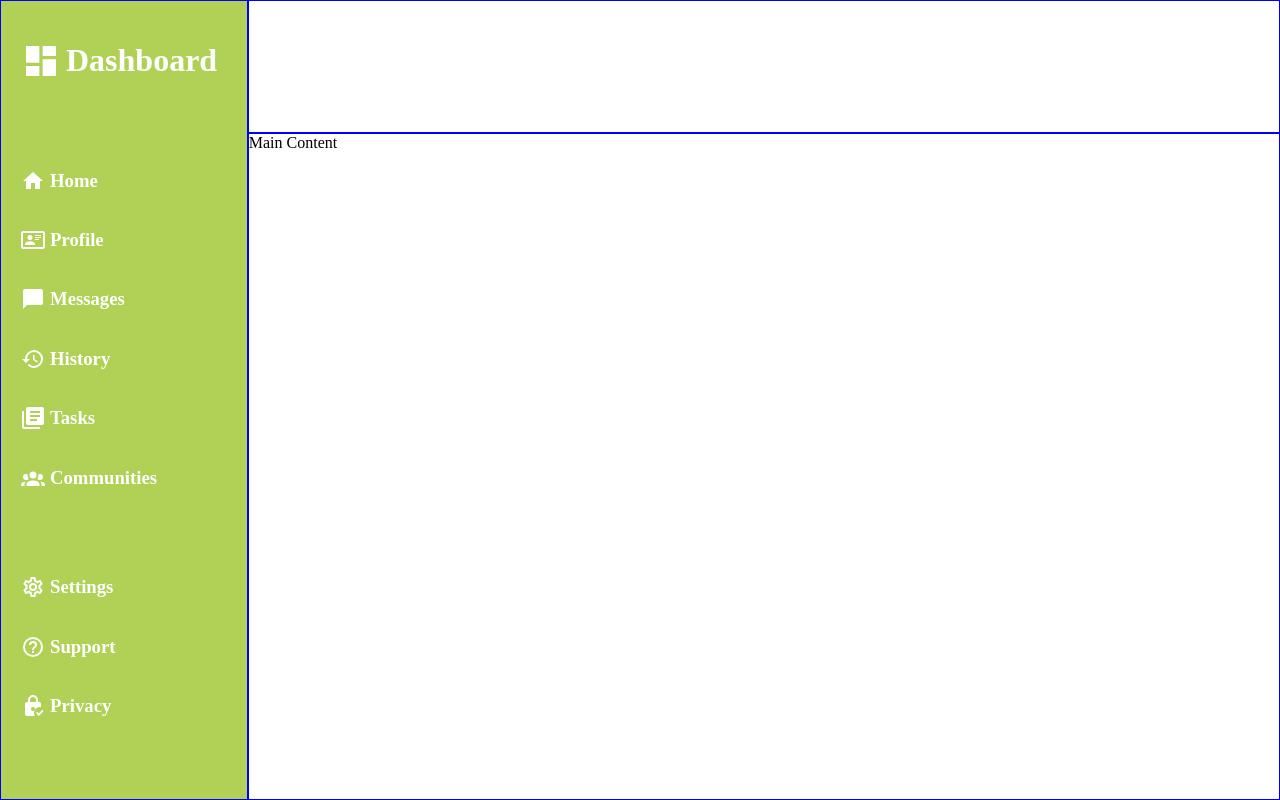
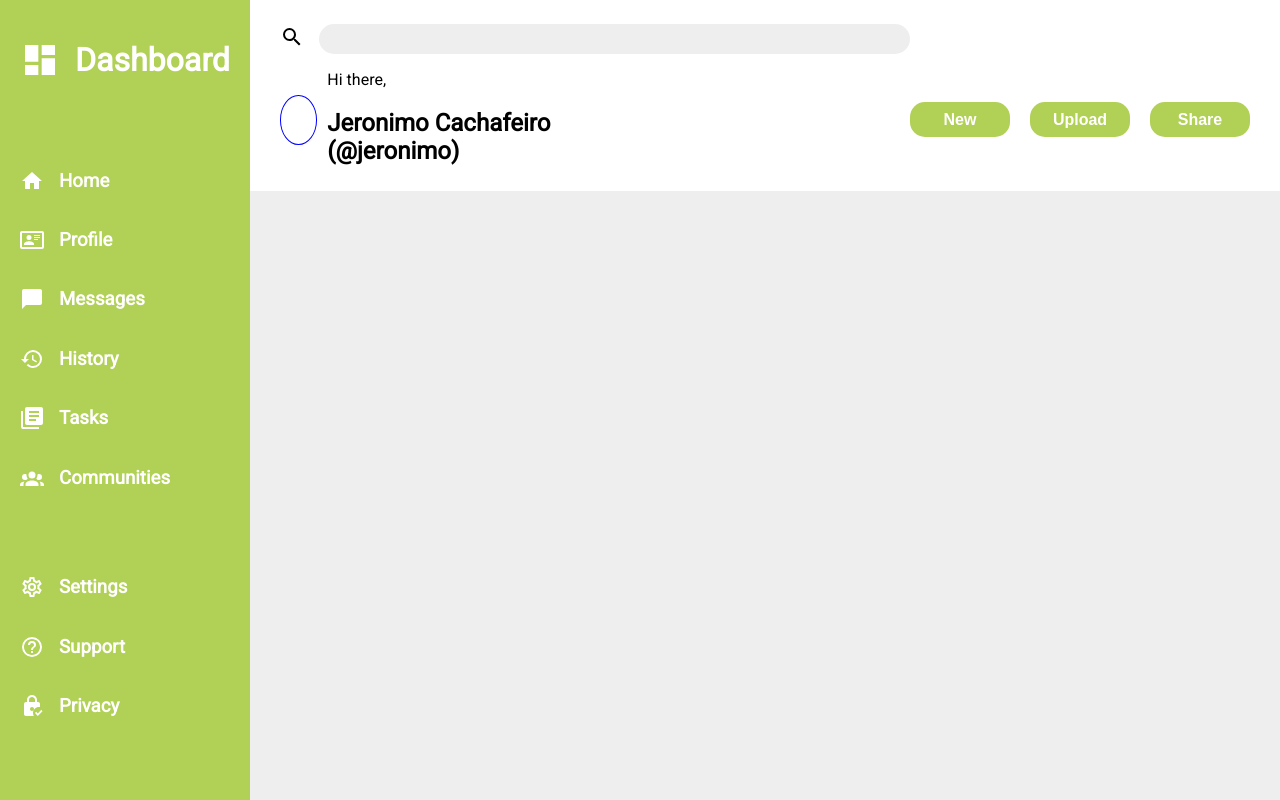
Before and after one commit to JeronimoCachafeiro/admin-dashboard, a plain HTML site: page index.html in a window 1280 px wide. Drawn offline with Linux system fonts and the light colour scheme.

Commit message:
Add header elements and layout

```diff
--- a/css/style.css
+++ b/css/style.css
@@ -5,6 +5,8 @@ html {
 body {
   margin: 0;
   padding: 0;
+  font-size: 1rem;
+  font-family: 'Roboto', sans-serif;
 }
 
 *,
@@ -20,21 +22,64 @@ body .container {
   height: 100vh;
 }
 
+button {
+  color: #ffffff;
+  font-weight: 800;
+  font-size: 1rem;
+  width: 100px;
+  height: 35px;
+  border: 0;
+  border-radius: 15px;
+  background-color: #b1d056;
+}
 
-.container > div {
-  border: 1px solid blue;
-  min-height: 50px;
+.buttons {
+  grid-column: 3 / 4;
+  grid-row: 2 / 3;
+  display: flex;
+  height: 100%;
+  gap: 20px;
+  justify-content: center;
+  align-items: center;
 }
 
 
 .header {
   grid-column: 2 / 3;
   grid-row: 1 / 2;
+  display: grid;
+  grid-template-columns: repeat(3, 1fr);
+  grid-template-rows: 30% 70%;
+  padding: 15px 30px;;
+}
+
+.img-placeholder {
+  border: 1px solid blue;
+  border-radius: 50%;
+  width: 50px;
+  height: 50px;
 }
 
 .main-content {
   grid-column: 2 / 3;
   grid-row: 2 / 3;
+  background-color: rgb(238, 238, 238);
+}
+
+#search {
+  width: 700px;
+  height: 30px;
+  border-radius: 20px;
+  background-color: rgb(238, 238, 238);
+  border: 0;
+}
+
+.search-bar {
+  grid-column: 1 / 3;
+  grid-row: 1 / 2;
+  display: flex;
+  align-items: center;
+  gap: 15px
 }
 
 .sidebar {
@@ -59,6 +104,14 @@ body .container {
 .sidebar > div > div {
   display: flex;
   align-items: center;
-  gap: 5px;
+  gap: 15px;
   min-width: 140px;;
 }
+
+.user-info {
+  grid-column: 1 / 2;
+  grid-row: 2 / 3;
+  display: flex;
+  align-items: center;
+  gap: 10px;
+}
--- a/index.html
+++ b/index.html
@@ -5,11 +5,32 @@
     <meta http-equiv="X-UA-Compatible" content="IE=edge" />
     <meta name="viewport" content="width=device-width, initial-scale=1.0" />
     <link rel="stylesheet" href="css/style.css" />
+    <link rel="preconnect" href="https://fonts.googleapis.com">
+    <link rel="preconnect" href="https://fonts.gstatic.com" crossorigin>
+    <link href="https://fonts.googleapis.com/css2?family=Roboto&display=swap" rel="stylesheet">
     <title>Admin Dashboard</title>
   </head>
   <body>
     <div class="container">
       <div class="header">
+        <div class="search-bar">
+          <label for="search"><svg style="width:24px;height:24px" viewBox="0 0 24 24">
+            <path fill="currentColor" d="M9.5,3A6.5,6.5 0 0,1 16,9.5C16,11.11 15.41,12.59 14.44,13.73L14.71,14H15.5L20.5,19L19,20.5L14,15.5V14.71L13.73,14.44C12.59,15.41 11.11,16 9.5,16A6.5,6.5 0 0,1 3,9.5A6.5,6.5 0 0,1 9.5,3M9.5,5C7,5 5,7 5,9.5C5,12 7,14 9.5,14C12,14 14,12 14,9.5C14,7 12,5 9.5,5Z" />
+          </svg></label>
+          <input type="search" name="search" id="search">
+        </div>
+        <div class="user-info">
+          <div class="img-placeholder"></div>
+          <div class="user-info-text">
+            <p>Hi there,</p>
+            <h2>Jeronimo Cachafeiro (@jeronimo)</h2>
+          </div>
+        </div>
+        <div class="buttons">
+          <button class="new">New</button>
+          <button class="upload">Upload</button>
+          <button class="share">Share</button>
+        </div>
       </div>
       <div class="sidebar">
         <div class="dashboard">
@@ -100,7 +121,7 @@
           </div>
         </div>
       </div>
-      <div class="main-content">Main Content</div>
+      <div class="main-content"></div>
     </div>
   </body>
 </html>
```
